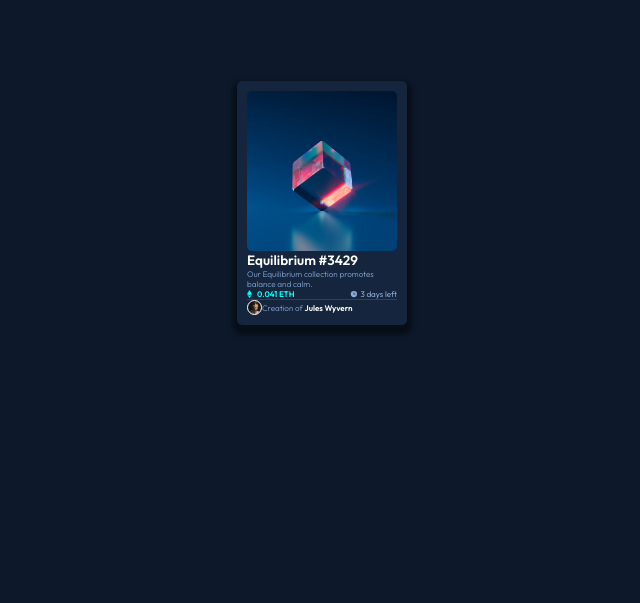
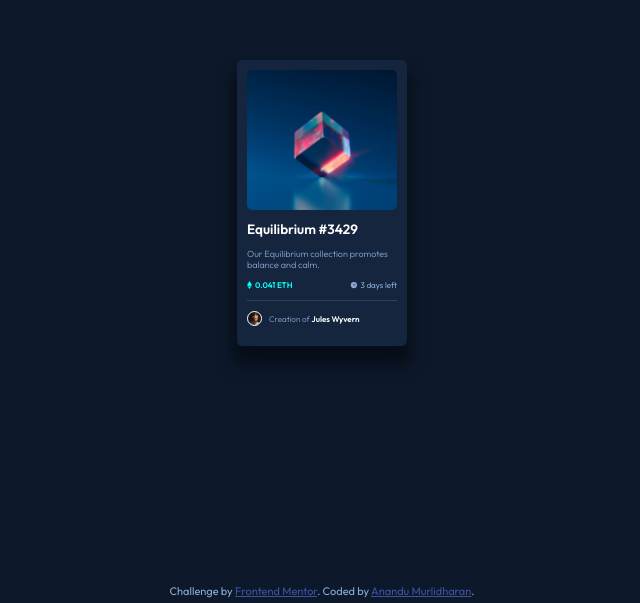
Before and after one commit to anandumurli/FrontendMentor_NFT_card, a plain HTML site: page index.html in a window 1280 px wide. Shown: the part 197-800 px from the top of the page, without its empty margins (318-958 px from the left). Drawn offline with Linux system fonts and the light colour scheme.

Commit message:
last commit

```diff
--- a/index.html
+++ b/index.html
@@ -34,9 +34,9 @@
       <div class="avator-info">Creation of <span id="creator-name">Jules Wyvern</span></div>
     </div>
   </div>
-  <!-- <div class="attribution">
+  <div class="attribution">
     Challenge by <a href="https://www.frontendmentor.io?ref=challenge" target="_blank">Frontend Mentor</a>.
     Coded by <a href="https://github.com/anandumurli">Anandu Murlidharan</a>.
-  </div> -->
+  </div>
 </body>
 </html>
--- a/static/style.css
+++ b/static/style.css
@@ -6,7 +6,7 @@
     box-sizing: border-box;
 }
 html{
-    max-height: max-content;
+    /* max-height: max-content; */
     height: 100vh;
 }
 body{
@@ -19,6 +19,7 @@ body{
     justify-content: center;
     align-items: center;
     flex-direction: column;
+    position: relative;
 
 }
 .card{
@@ -28,11 +29,11 @@ body{
     padding: 10px;
     border-radius: 5px;
     width: 170px;
-    box-shadow: 0px 5px 5px 5px hsl(215, 55%, 6%);
+    box-shadow: 0px 15px 15px 5px hsl(215, 55%, 6%);
 }
 .card-img{
     background-image: url("../images/image-equilibrium.jpg");
-    height: 160px;
+    height: 140px;
     width: 100%;
     background-position: center;
     background-size: cover;
@@ -59,16 +60,16 @@ body{
 .heading{
     font-size: .75em;
     font-weight: 600;
-    /* margin-bottom: 7px; */
     transition: all 0.4s ease-in;
     color: hsl(0, 0%, 100%);
     cursor: pointer;
+    padding: 10px 0;
 }
 .heading:hover{
     color: hsl(178, 100%, 50%);
 }
 .sub-heading{
-    font-size: .45em;
+    font-size: .50em;
     font-weight: 300;
 }
 .data-item{
@@ -77,6 +78,7 @@ body{
     font-weight: 400;
     align-items: center;
     justify-content: space-between;
+    padding: 10px 0;
 }
 .data-item div{
     display: flex;
@@ -84,7 +86,7 @@ body{
     justify-content: center;
 }
 .icon{
-    width: 10px;
+    width: 8px;
     height: 8px;
     background-size: contain;
     background-repeat: no-repeat;
@@ -99,6 +101,7 @@ body{
 }
 #item-2>.icon{
     background-image: url("../images/icon-clock.svg");
+    margin-right: 2px;
 }
 .creator-info{
     border-top: solid 1px hsl(215, 32%, 27%);
@@ -107,6 +110,7 @@ body{
     display: flex;
     justify-content: initial;
     align-items: center;
+    padding: 10px 0;
 }
 .profile-img{
     height: 15px;
@@ -117,6 +121,7 @@ body{
     background-position: center;
     background-repeat: no-repeat;
     background-size: cover;
+    margin-right: 7px;
 }
 #creator-name{
     font-weight: 600;
@@ -128,9 +133,26 @@ body{
     color: hsl(178, 100%, 50%);
 }
 .attribution {
+    position: absolute;
     font-size: 11px;
     text-align: center;
+    bottom: 5px;
 }
 .attribution a {
     color: hsl(228, 45%, 44%);
 }
+@media screen and (max-width: 375px) {
+    body{
+        font-size: 30px;
+    }
+    .card{
+        width: 80%;
+    }
+    .card-img{
+        height: 190px;
+    }
+    .profile-img{
+        height: 1.5rem;
+        width: 1.5rem;
+    }
+}
```
Also changed, not shown: screenshots/desktop-nft-card-interaction-card-img.png (added), screenshots/desktop-nft-card-interaction-heading.png (added), screenshots/desktop-nft-card-interaction-profile-img.png (added), screenshots/desktop-nft-card.png (added), screenshots/mobile-nft-card.png (added), 3 other files.
